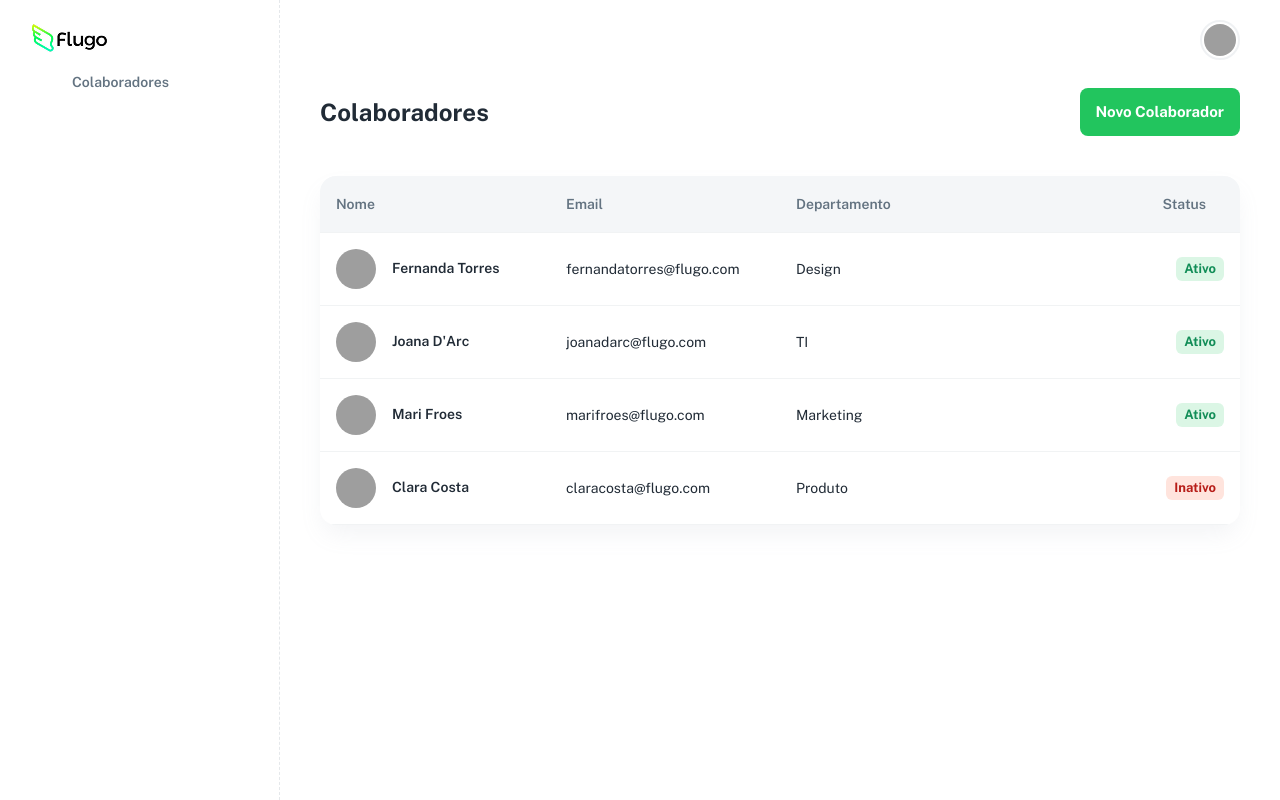
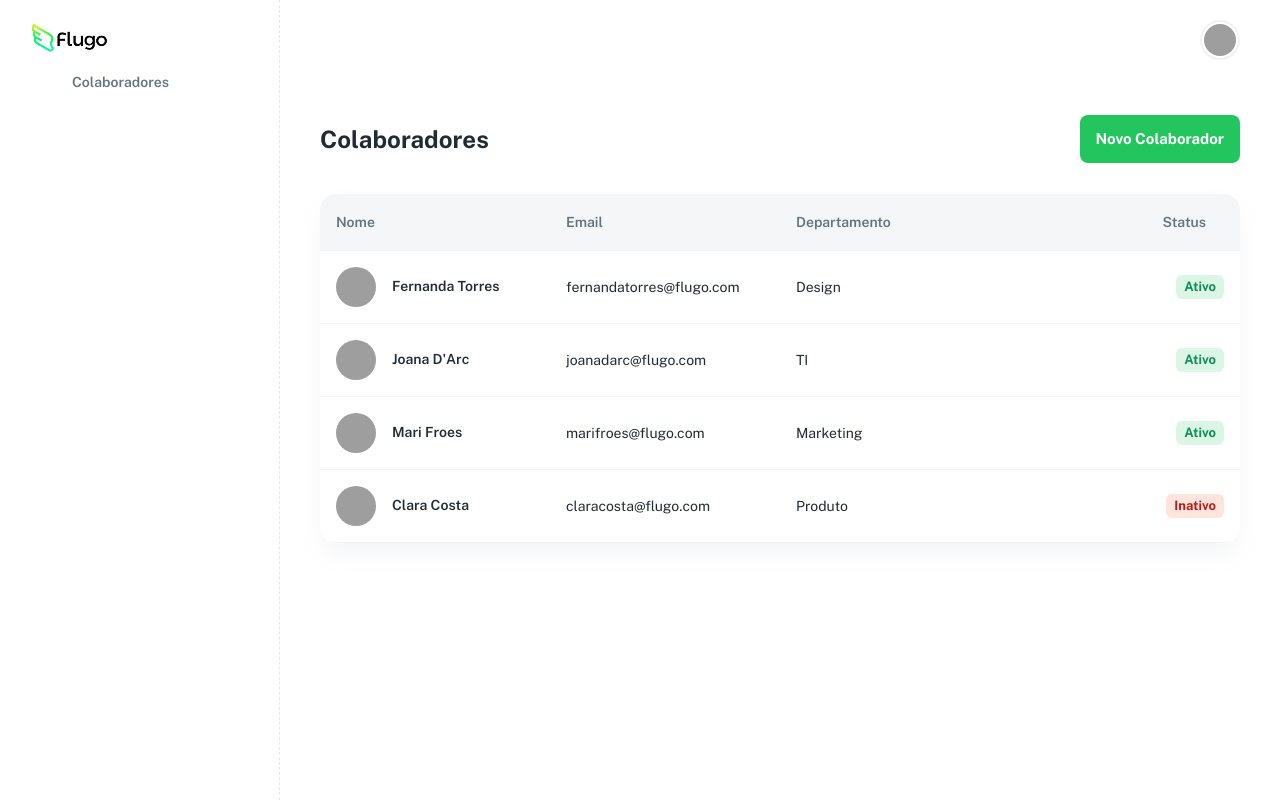
Before and after one commit to jampdroRomano/employee-onboarding-wizard, a React (Vite) app: page / in a window 1280 px wide. Built offline with nearby package versions, Linux system fonts and the light colour scheme; grey boxes are pictures that could not be loaded; some icons are missing.

Commit message:
style: ajustar espaçamento e alinhamento no Dashboard e MainLayout

```diff
--- a/src/components/layout/MainLayout.tsx
+++ b/src/components/layout/MainLayout.tsx
@@ -13,26 +13,26 @@ export const MainLayout = ({ children }: MainLayoutProps) => {
   return (
     <Box sx={{ display: 'flex', minHeight: '100vh' }}>
 
-      {/* 1. Sidebar */}
       <Sidebar />
 
-      {/* 2. Coluna da Direita */}
       <Box
         sx={{
           display: 'flex',
           flexDirection: 'column',
           flexGrow: 1,
-          width: `calc(100% - ${DRAWER_WIDTH}px)`, // Ocupa o espaço restante
+          width: `calc(100% - ${DRAWER_WIDTH}px)`,
           bgcolor: 'background.default',
         }}
       >
         <Header />
+
         <Box
           component="main"
           sx={{
             flexGrow: 1,
-            px: 5, // 40px Horizontal (alinha com o header)
-            pt: 1, // 8px Topo
+            px: 5,
+            pt: '35px',
+
             pb: 5
           }}
         >
--- a/src/pages/Dashboard.tsx
+++ b/src/pages/Dashboard.tsx
@@ -5,7 +5,13 @@ import { EmployeeTable } from '../components/dashboard/EmployeeTable';
 export const Dashboard = () => {
   return (
     <Box>
-      <Stack direction="row" alignItems="center" justifyContent="space-between" mb={5}>
+      <Stack
+        direction="row"
+        alignItems="center"
+        justifyContent="space-between"
+        mb={'31px'}
+        sx={{ flexDirection: { xs: 'column', sm: 'row' }, gap: 2 }}
+      >
         <Typography variant="h4" color="text.primary">
           Colaboradores
         </Typography>
```
